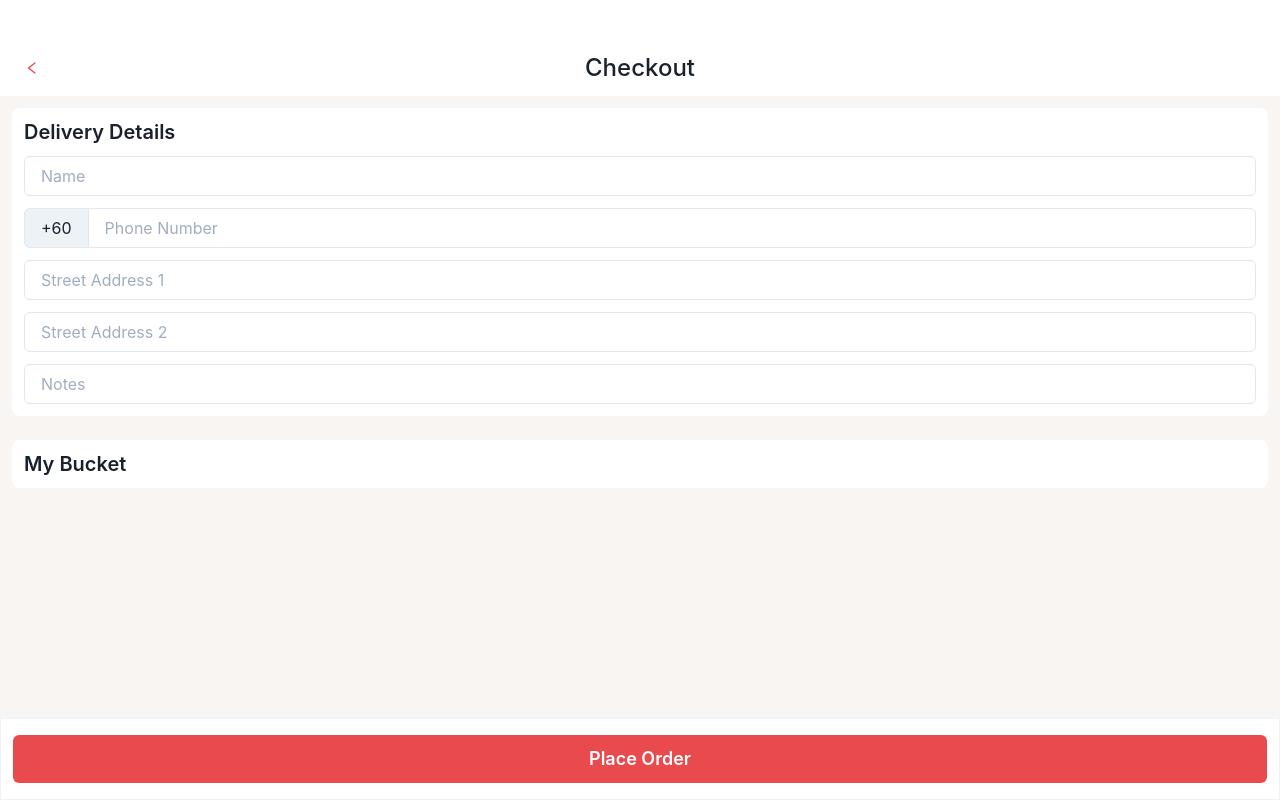
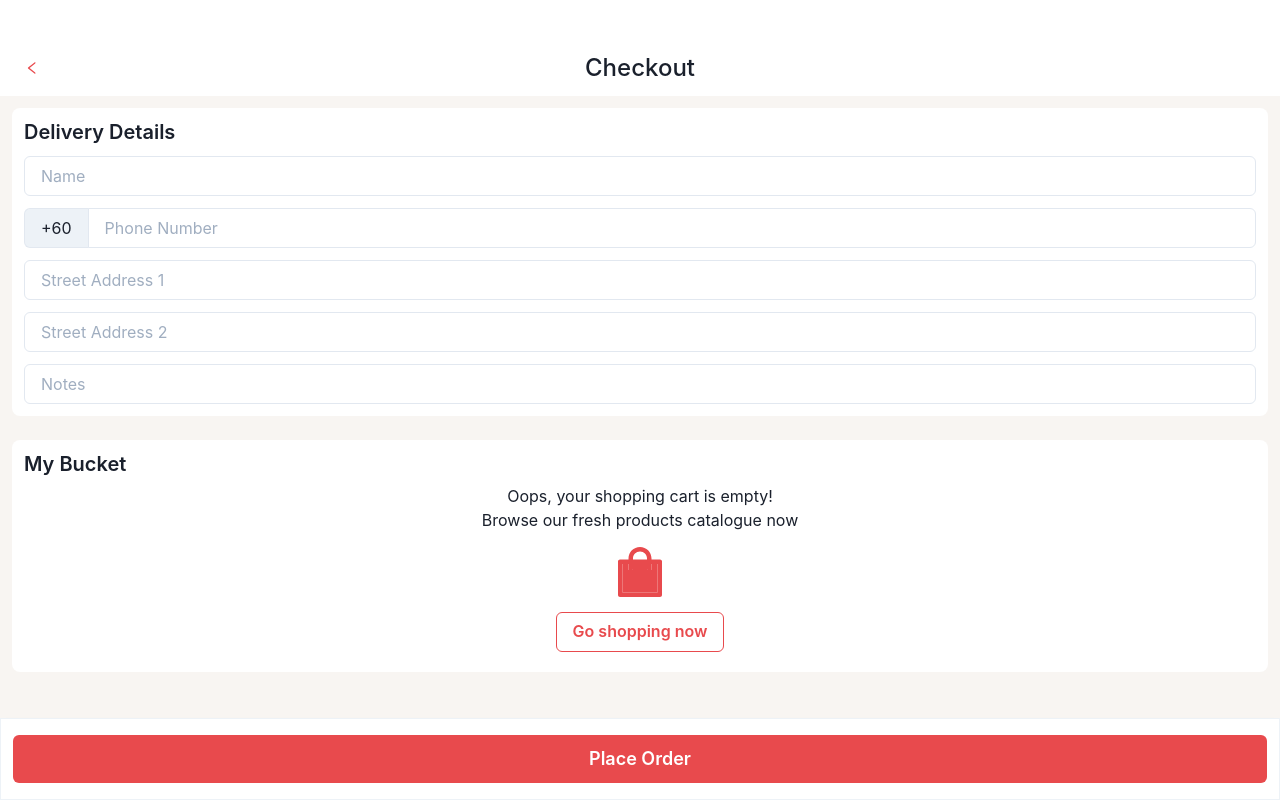
Before and after one commit to dandyling/penang-fresh-market, a Next.js app: page /shopping-cart in a window 1280 px wide. Built offline with nearby package versions, Linux system fonts and the light colour scheme.

Commit message:
Add no orders panel

```diff
--- /dev/null
+++ b/features/NoOrdersPanel.tsx
@@ -0,0 +1,53 @@
+import { Button, Flex, Icon, Text } from "@chakra-ui/react";
+import styled from "@emotion/styled";
+import { useRouter } from "next/dist/client/router";
+import React from "react";
+import { AiTwotoneShopping } from "react-icons/ai";
+import theme from "../styles/theme";
+
+export const NoOrdersPanel = () => {
+  const router = useRouter();
+
+  const handleClick = () => {
+    router.push("/");
+  };
+
+  return (
+    <Container>
+      <Flex flexDirection="column">
+        <Text>Oops, your shopping cart is empty!</Text>
+        <Text>Browse our fresh products catalogue now</Text>
+      </Flex>
+      <Flex
+        justifyContent="center"
+        alignItems="center"
+        flexDirection="column"
+        onClick={handleClick}
+      >
+        <Icon
+          as={AiTwotoneShopping}
+          color={theme.colors.brand}
+          height="4em"
+          width="4em"
+          marginY="2"
+        />
+        <Button
+          variant="outline"
+          color={theme.colors.brand}
+          borderColor={theme.colors.brand}
+          maxWidth="auto"
+        >
+          <Text>Go shopping now</Text>
+        </Button>
+      </Flex>
+    </Container>
+  );
+};
+
+const Container = styled(Flex)`
+  text-align: center;
+  flex-direction: column;
+  align-items: center;
+  margin-top: 0.5rem;
+  margin-bottom: 0.5rem;
+`;
--- a/features/ProductOrdersPanel.tsx
+++ b/features/ProductOrdersPanel.tsx
@@ -16,6 +16,24 @@ import { Container } from "./ProductsPanel";
 export const ProductOrdersPanel = (props: GridProps) => {
   const [orders, setOrders] = useRecoilState(ordersState);
   const { ...rest } = props;
+
+  const removeOrder = (i: number) => {
+    const newOrders = produce(orders, (draft) => {
+      draft.splice(i, 1);
+    });
+    setOrders(newOrders);
+    localStorage.setItem("orders", JSON.stringify(newOrders));
+  };
+
+  const addOrder = (i: number, quantity: number) => {
+    const newOrders = produce(orders, (draft) => {
+      const selectedOrder = draft[i];
+      selectedOrder.quantity += quantity;
+    });
+    setOrders(newOrders);
+    localStorage.setItem("orders", JSON.stringify(newOrders));
+  };
+
   return (
     <Container
       width="100%"
@@ -25,19 +43,25 @@ export const ProductOrdersPanel = (props: GridProps) => {
     >
       {orders.map((order: Order, i) => {
         const handleIncrement = () => {
-          const newOrders = produce(orders, (draft) => {
-            const selectedOrder = draft[i];
-            selectedOrder.quantity += 1;
-          });
-          setOrders(newOrders);
+          addOrder(i, 1);
         };
 
         const handleDecrement = () => {
-          const newOrders = produce(orders, (draft) => {
-            const selectedOrder = draft[i];
-            selectedOrder.quantity -= 1;
-          });
-          setOrders(newOrders);
+          const selectedOrder = orders[i];
+          if (selectedOrder.quantity > 1) {
+            addOrder(i, -1);
+          } else {
+            handleRemove();
+          }
+        };
+
+        const handleRemove = () => {
+          const yes = confirm(
+            "Do you want to remove this product from the shopping cart?"
+          );
+          if (yes) {
+            removeOrder(i);
+          }
         };
 
         return (
@@ -59,9 +83,9 @@ export const ProductOrdersPanel = (props: GridProps) => {
                 <PanelButton
                   aria-label="Remove product"
                   icon={<AiOutlineDelete />}
+                  onClick={handleRemove}
                 />
               </Flex>
-              {order.quantity && (
               <NumbersPanel
                 alignSelf="flex-end"
                 paddingTop="2"
@@ -71,7 +95,6 @@ export const ProductOrdersPanel = (props: GridProps) => {
                 onIncrement={handleIncrement}
                 onDecrement={handleDecrement}
               />
-              )}
             </Flex>
           </Flex>
         );
--- a/pages/product/[id].tsx
+++ b/pages/product/[id].tsx
@@ -126,7 +126,7 @@ const ProductPage: NextPage = () => {
     });
   };
 
-  const handleCheckout = () => {
+  const handleBuyNow = () => {
     addToCart();
     router.push("/shopping-cart");
   };
@@ -216,11 +216,11 @@ const ProductPage: NextPage = () => {
             backgroundColor={theme.colors.brand}
             color="white"
             size="lg"
-            onClick={handleCheckout}
+            onClick={handleBuyNow}
             flex={1}
             marginLeft="3"
           >
-            Checkout
+            Buy Now
           </Button>
         </Flex>
       </BottomPanel>
--- a/pages/shopping-cart/index.tsx
+++ b/pages/shopping-cart/index.tsx
@@ -13,16 +13,17 @@ import { NextPage } from "next";
 import { useRouter } from "next/dist/client/router";
 import React from "react";
 import { AiOutlineLeft } from "react-icons/ai";
-import { useRecoilState } from "recoil";
+import { useRecoilValue } from "recoil";
 import { BottomPanel } from "../../components/BottomPanel";
 import { PageWrapper } from "../../components/PageWrapper";
+import { NoOrdersPanel } from "../../features/NoOrdersPanel";
 import { ProductOrdersPanel } from "../../features/ProductOrdersPanel";
 import theme from "../../styles/theme";
 import { ordersState } from "../product/[id]";
 
 const ShoppingCartPage: NextPage = () => {
   const router = useRouter();
-  const [orders, setOrders] = useRecoilState(ordersState);
+  const orders = useRecoilValue(ordersState);
   return (
     <PageWrapper title="Penang Fresh Market - Shopping Cart">
       <Flex
@@ -100,7 +101,8 @@ const ShoppingCartPage: NextPage = () => {
             <Heading as="h2" fontSize="xl" fontWeight="semibold">
               My Bucket
             </Heading>
-            <ProductOrdersPanel orders={orders ?? []} />
+            <ProductOrdersPanel />
+            {orders.length === 0 && <NoOrdersPanel />}
           </Flex>
         </Flex>
       </Flex>
```
Lines whose indentation alone changed are shown as unchanged.
